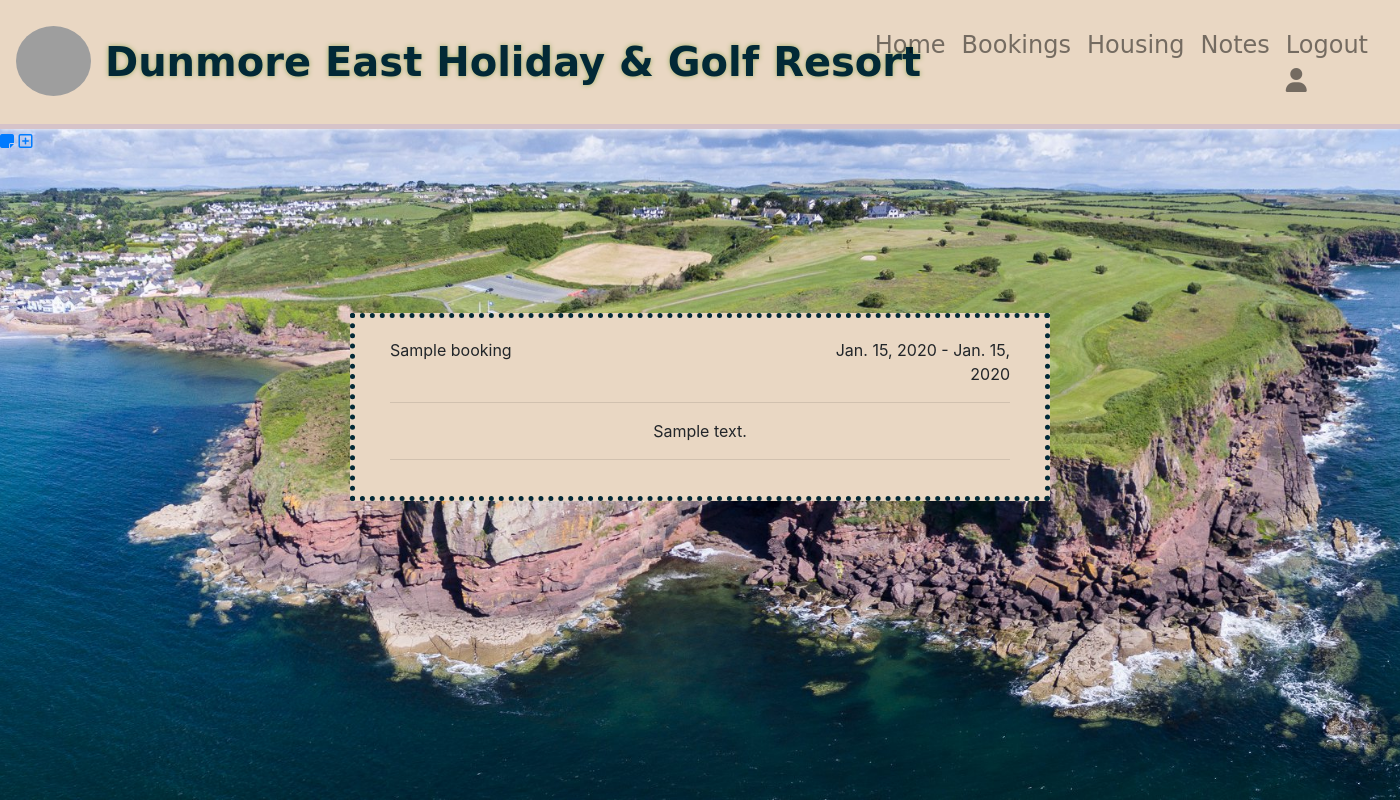
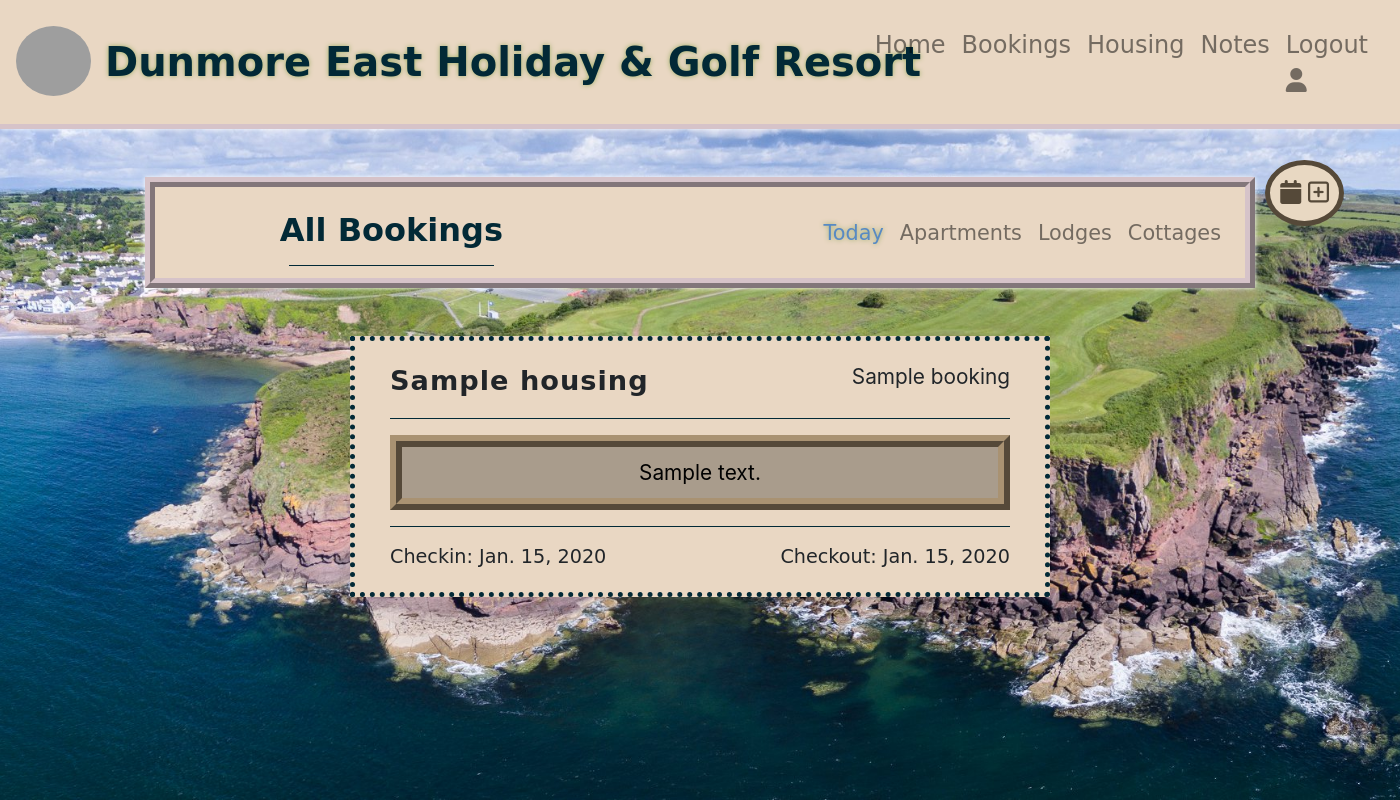
Before and after one commit to Aramantos/GolfClubPortal, a Django app: page /bookings/view_bookings/ in a window 1400 px wide. Run offline with Django 3.2, Linux system fonts and the light colour scheme; a user stored in the database is signed in; tables that the repository leaves empty hold one stand-in row (values such as "Sample post"); some libraries are stand-ins or nearby versions; grey boxes are pictures that could not be loaded.

Commit message:
update bookings & add_bookings template

```diff
--- a/bookings/static/bookings/css/bookings.css
+++ b/bookings/static/bookings/css/bookings.css
@@ -33,3 +33,184 @@
     color: var(--gunmetal);
     text-shadow: 0 0 5px var(--almond);
 }
+
+:root {
+    --queen-pink: #d6c3c9ff;
+    --almond: #E9D7C3ff;
+    --glaucous: #5589C3ff;
+    --olivine: #9BAD63ff;
+    --gunmetal: #022936ff;
+}
+
+.customer-container {
+    height: 40vh;
+}
+
+hr {
+    border-top: 1px solid var(--gunmetal);
+}
+
+p {
+    margin-bottom: 0;
+}
+
+#add-note {
+    font-size: 1.5rem;
+    position: fixed;
+    top: 20%;
+    right: 4%;
+    background: #e8d8c2;
+    color: #554939;
+    padding: 10px;
+    border-radius: 50%;
+    border: 5px solid;
+}
+
+#add-note:hover {
+    text-decoration: none;
+    background: #554939;
+    color: #e8d8c2;
+}
+
+#notes-navbar {
+    border: 10px ridge var(--queen-pink);
+}
+
+#notes-nav-title {
+    font-weight: 800;
+    color: var(--gunmetal);
+}
+
+#notes-nav-title:hover {
+    color: whitesmoke;
+    text-shadow: var(--gunmetal) 0 0 5px;
+    text-decoration: none;
+}
+
+.menu-nav-link {
+    font-size: 1.3rem!important;
+}
+
+.note-card {
+    height: auto!important;
+    font-size: 1.3rem;
+    margin: 5vh auto 5vh;
+}
+
+#note-title{
+    font-size: 1.7rem;
+    font-weight: 700;
+    font-family: cursive;
+    letter-spacing: 1px;
+}
+
+#delete-note {
+    font-size: 1.7rem;
+}
+
+#close {
+    font-size: 1.3rem;
+}
+
+#description {
+    font-size: 1.3rem;
+    padding: 10px;
+    color: #000000;
+    background: #a99c8c;
+    border: ridge 12px #a99272;
+}
+
+#created {
+    font-size: 1.2rem;
+}
+
+#created_by{
+    font-size: 1.2rem;
+}
+
+#user{
+    font-size: 1.2rem;
+    font-weight: 700;
+    letter-spacing: 1px;
+    text-transform: uppercase;
+}
+
+#add-note-header {
+    height: 10vh;
+    margin-top: 5vh;
+    border: 10px ridge var(--queen-pink);
+}
+
+#add-note-form {
+    margin: 5vh auto;
+}
+
+.control-label {
+    font-family: cursive;
+    font-size: 1.5rem;
+    text-decoration: underline;
+}
+
+.select, .textarea {
+    font-size: 1.3rem;
+}
+
+.select {
+    width: 25vw;
+    text-align: center;
+}
+
+#id_title {
+    font-size: 1.3rem;
+    width: 30vw;
+    text-align: center;
+}
+
+.textarea {
+    width: 35vw;
+    text-align: center;
+}
+
+label {
+    margin-top: 2vh ;
+    font-size: 2rem!important;
+    font-family: cursive;
+}
+
+#add-note-submit {
+    line-height: initial;
+}
+
+input[type='checkbox'] {
+    width: 40px;
+    height: 22px;
+    margin-top: 10px;
+}
+
+#id_checkout_date {
+    margin-bottom: 10px;
+}
+
+#date-example {
+    font-size: 1.3rem;
+}
+
+/* #div_id_created_by {
+    display: none;
+} */
+
+table {
+    font-family: arial, sans-serif;
+    border-collapse: collapse;
+    width: 100%;
+}
+
+td, th {
+    border: 1px solid #dddddd;
+    text-align: left;
+    padding: 8px;
+}
+
+tr:nth-child(even) {
+    background-color: #dddddd;
+}
--- a/bookings/templates/bookings/add_booking.html
+++ b/bookings/templates/bookings/add_booking.html
@@ -21,11 +21,12 @@
     <div id="add-note-form" class="custom-container">
         <div class="row">
             <div class="col-12 text-center">
-                <form method="POST" action="{% url 'add_booking' %}" class="form mb-2" enctype="multipart/form-data">
+                <form method="POST" action="{% url 'add_booking' %}" class="form mb-2" enctype="multipart/form-data" autocomplete="off">
                     {% csrf_token %}
                     {% for field in form %}
                         {{ field | as_crispy_field }}
                     {% endfor %}
+                    <p id="date-example" class="cursive mb-2">Date Format Example: 2022-12-25</p>
                     <div class="text-center">
                         <a class="custom-button" href="{% url 'view_bookings' %}">Cancel</a>
                         <button id="add-note-submit" class="custom-button" type="submit">Add Booking</button>
--- a/bookings/templates/bookings/bookings.html
+++ b/bookings/templates/bookings/bookings.html
@@ -9,26 +9,68 @@
 {% endblock %}
 
 {% block page_header %}
+    <div class="container header-container mt-5">
+        <div class="row">
+            <div class="col-12">
+                <nav id="notes-navbar" class="navbar navbar-expand-lg navbar-light">
+                    <div class="col-5 text-center mt-3">
+                        <h2><a id="notes-nav-title" class="cursive" href="{% url 'view_bookings' %}">All Bookings</a></h2>
+                        <hr id="notes-nav-hr" class="w-50 mb-1">
+                    </div>
+                    <button class="navbar-toggler" type="button" data-toggle="collapse" data-target="#navbarNav" aria-controls="navbarNav" aria-expanded="false" aria-label="Toggle navigation">
+                        <span class="navbar-toggler-icon"></span>
+                    </button>
+                    <div class="collapse navbar-collapse menu-navbar-items" id="navbarNav">
+                        <ul class="navbar-nav">
+                            <li class="nav-item">
+                                <a class="nav-link menu-nav-link cursive look-at-me" href="{% url 'view_bookings' %}?checkin_date=tday">Today</a>
+                            </li>
+                            <!-- <li class="nav-item">
+                                <a class="nav-link menu-nav-link cursive" href="{% url 'notes' %}?category=arrivals">This Week</a>
+                            </li> -->
+                            <li class="nav-item">
+                                <a class="nav-link menu-nav-link cursive" href="{% url 'view_bookings' %}?housing_type=apartments">Apartments</a>
+                            </li>
+                            <li class="nav-item">
+                                <a class="nav-link menu-nav-link cursive" href="{% url 'view_bookings' %}?housing_type=lodges">Lodges</a>
+                            </li>
+                            <li class="nav-item">
+                                <a class="nav-link menu-nav-link cursive" href="{% url 'view_bookings' %}?housing_type=cottages">Cottages</a>
+                            </li>
+                        </ul>
+                    </div>
+                </nav>
+            </div>
+        </div>
+    </div>
 {% endblock %}
 
 {% block content %}
-    <a id="add-note" href="{% url 'add_booking' %}"><i class="fas fa-sticky-note"></i> <i class="far fa-plus-square"></i></a>
+    <a id="add-note" href="{% url 'add_booking' %}"><i class="fa-solid fa-calendar"></i> <i class="far fa-plus-square"></i></a>
     <div class="my-5"></div>
     {% for booking in bookings reversed %}
         <div class="note-card container custom-container">
             <div class="col-12">
                 <div>
                     <div class="row">
-                        <div class="col-8">
-                            <p id="note-title" class="text-left">{{ booking.name }}</p>
+                        <div class="col-6">
+                            <p id="note-title" class="text-left">{{ booking.housing }}</p>
                         </div>
-                        <div class="col-4 text-right">
-                            {{ booking.checkin_date }} - {{ booking.checkout_date }}
+                        <div class="col-6 text-right">
+                            {{ booking.name }}
                         </div>
                     </div>
                     <hr>
                     <p id="description" class="text-center">{{ booking.details }}</p>
                     <hr>
+                    <div class="row">
+                        <div class="col-6">
+                            <p id="created" class="text-left cursive">Checkin: {{ booking.checkin_date }}</p>
+                        </div>
+                        <div class="col-6">
+                            <p id="created_by" class="text-right cursive">Checkout: {{ booking.checkout_date }}</p>
+                        </div>
+                    </div>
                 </div>
             </div>
         </div>
```
